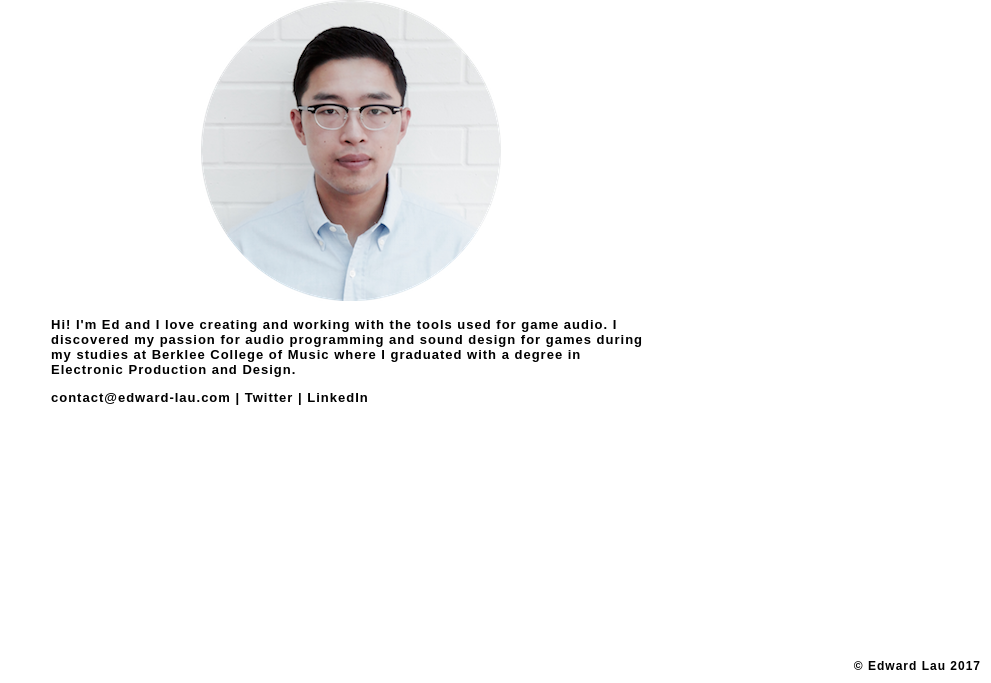
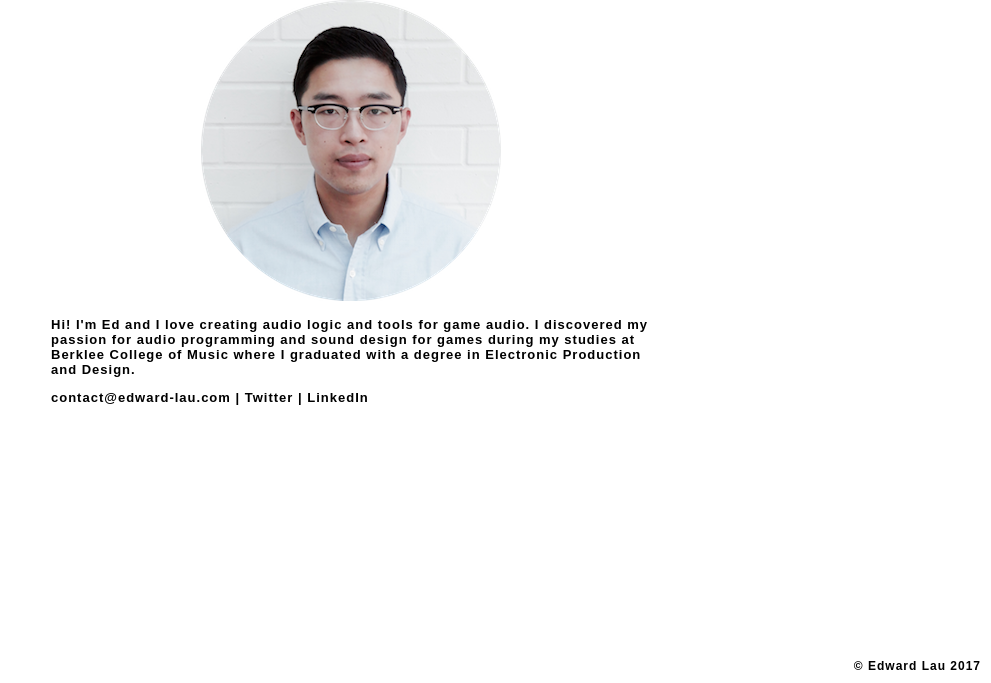
Before and after one commit to edward-lau/edward-lau.github.io, a plain HTML site: page about.html in a window 1280 px wide. Shown: the part 117-800 px from the top of the page, without its empty margins (289-1280 px from the left). Drawn offline with Linux system fonts and the light colour scheme.

Commit message:
Updated about

```diff
--- a/about.html
+++ b/about.html
@@ -26,7 +26,7 @@
 			<div class="bio-image">
 			<img src = "images/profile.png">
 			</div>
-				<p>Hi! I'm Ed and I love creating and working with the tools used for game audio. I discovered my passion for audio programming and sound design for games during my studies at Berklee College of Music where I graduated with a degree in Electronic Production and Design. </p>
+				<p>Hi! I'm Ed and I love creating audio logic and tools for game audio. I discovered my passion for audio programming and sound design for games during my studies at Berklee College of Music where I graduated with a degree in Electronic Production and Design. </p>
 				<p>contact@edward-lau.com | <span class="underline"><a href="https://twitter.com/edlaudio" target="_blank">Twitter</a></span> | <span class="underline"><a href="https://www.linkedin.com/in/edward-hc-lau/" target="_blank">LinkedIn</a></span> </p>
          	</div>
 
```
Also changed, not shown: bleat.html (+1 -1 lines).
